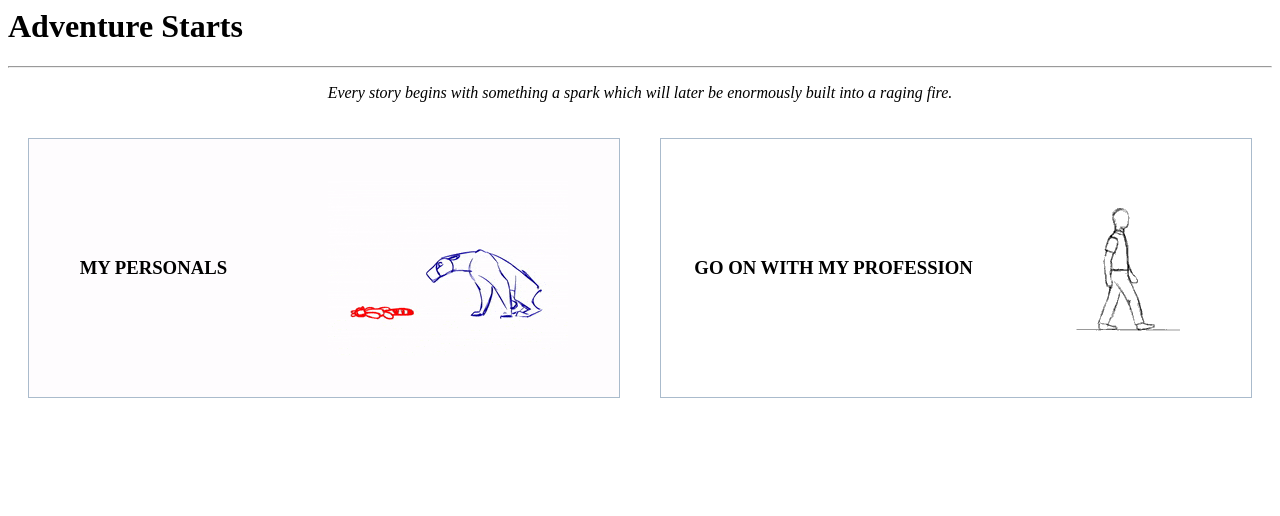
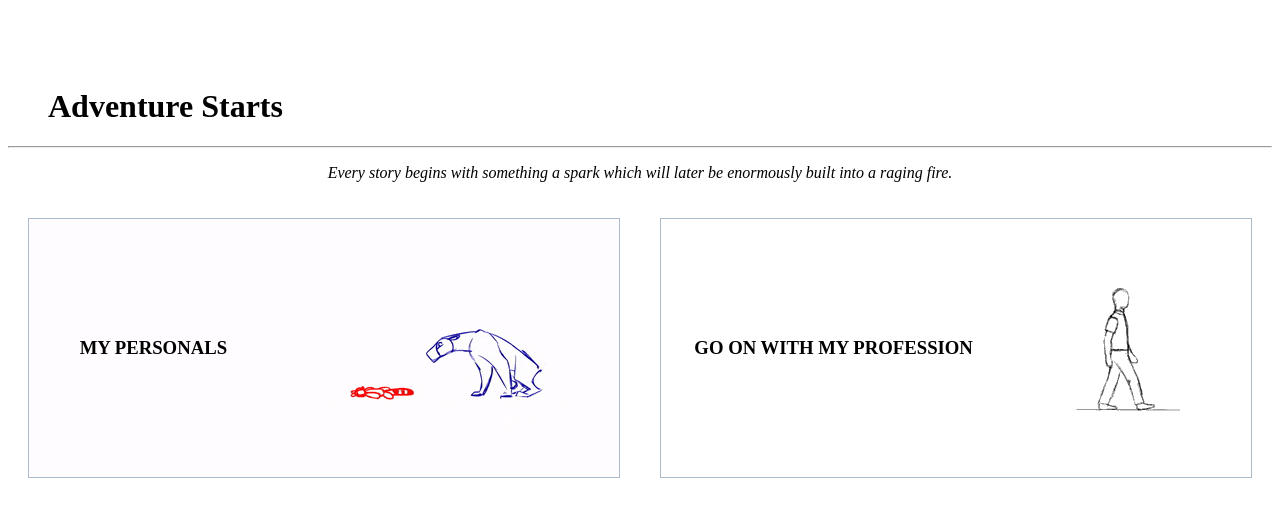
Before and after one commit to sheltonanton/sheltonanton.github.io, a plain HTML site: page index.html in a window 1280 px wide. Drawn offline with Linux system fonts and the light colour scheme.

Commit message:
Home padding

```diff
--- a/css/home.css
+++ b/css/home.css
@@ -1,3 +1,7 @@
+.home-title {
+  padding-top: 80px;
+  padding-left: 40px;
+}
 .home-left-pane,.home-right-pane {
   border: 1px solid #aabbcc;
   flex: 1;
--- a/index.html
+++ b/index.html
@@ -5,7 +5,7 @@
     <link rel="stylesheet" type="text/css" href="css/home.css">
   </head>
   <body>
-    <h1>Adventure Starts</h1>
+    <h1 class="home-title">Adventure Starts</h1>
     <hr>
     <p>
       <center>
```
